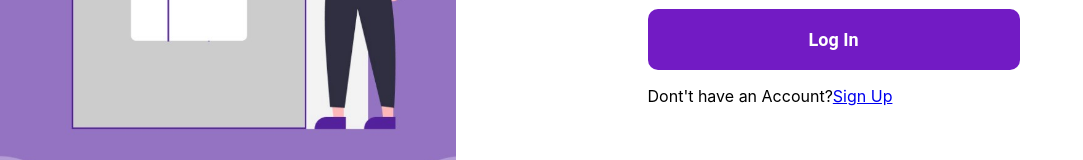
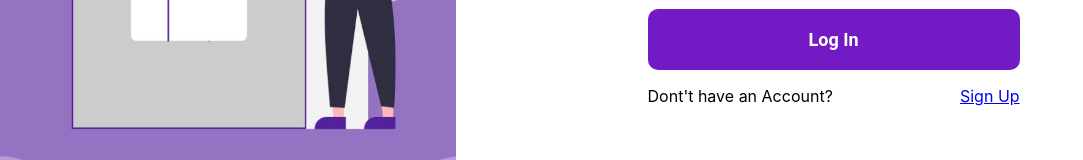
Before and after one commit to Group-2-Unicorn/e-wallet-frontend, a React (Create React App) app: page / in a window 1280 px wide. Shown: the part 407-567 px from the top of the page, without its empty margins (0-1083 px from the left). Built offline with nearby package versions, Linux system fonts and the light colour scheme.

Commit message:
little change on login page

```diff
--- a/src/Component/LogIn/LogIn.css
+++ b/src/Component/LogIn/LogIn.css
@@ -66,3 +66,8 @@
     cursor: pointer;
     width: 100%;
 }
+
+.sign_link{
+    display: flex;
+    justify-content: space-between;
+}
--- a/src/Component/LogIn/LogIn.js
+++ b/src/Component/LogIn/LogIn.js
@@ -62,13 +62,17 @@ function LogIn() {
                     <button className="login_submit" onClick={postData}>
                         Log In
                     </button>
+                    <div className="sign_link">
                     <p>
                         Dont't have an Account?
-                        <Link to="/SignUp">
+                    </p>
+                    <p>
+                    <Link to="/SignUp">
                             {""}
                             <span>Sign Up</span>
                         </Link>
-                    </p>
+                        </p>
+                    </div>
                 </form>
             </div>
         </div>
```
